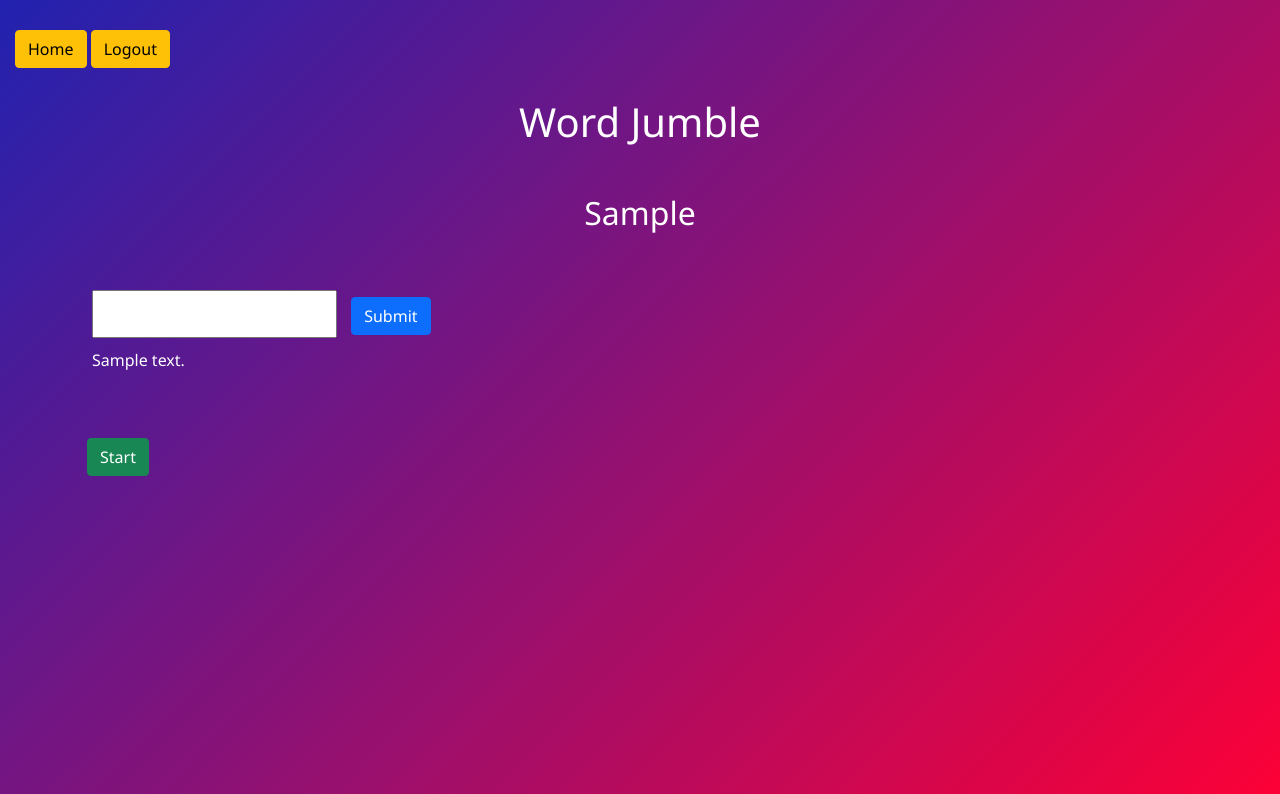
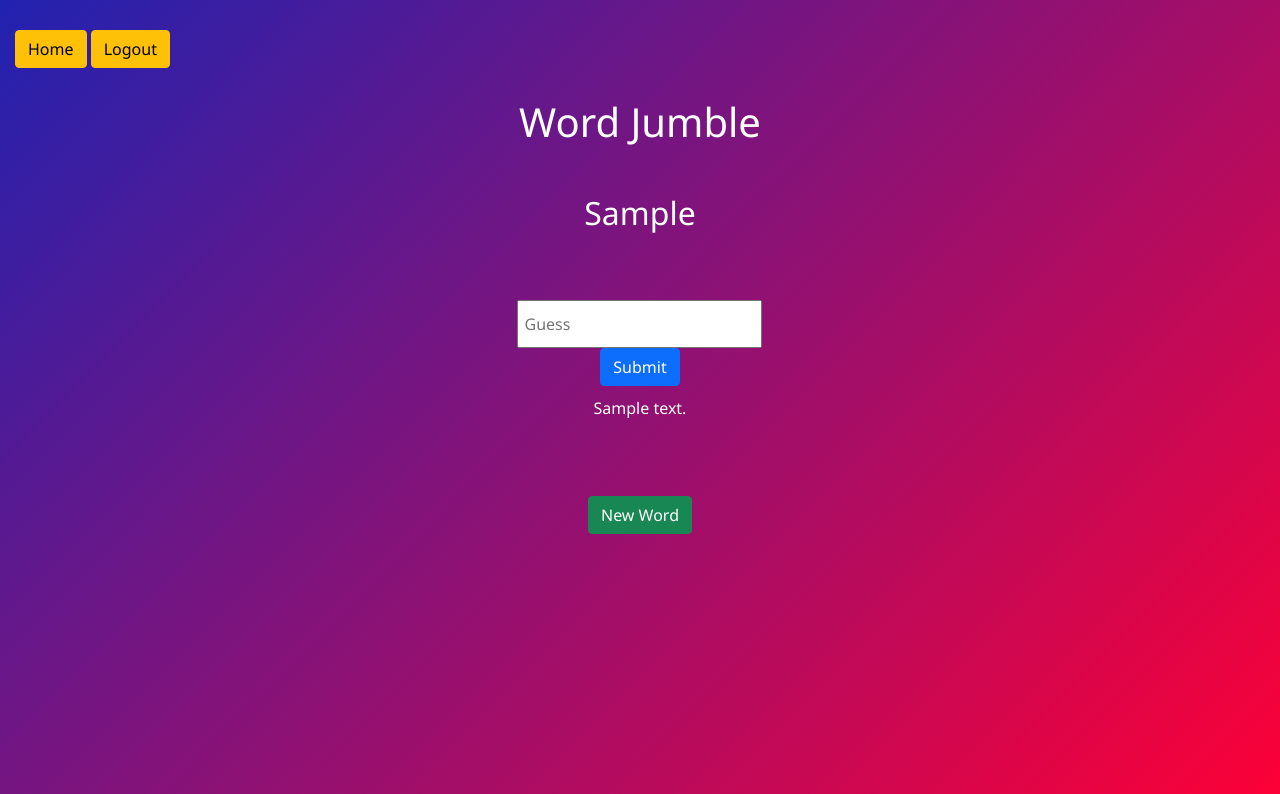
Before and after one commit to dpelli/hangman, a Django app: template word_games_app/templates/word_jumble.html in a window 1280 px wide. Shown: the top 794 px of the page. Run offline with Django 3.2, Linux system fonts and the light colour scheme; the template is opened without the code that fills it: most values are stand-ins (such as "Sample title", 1, 10 or a date in 2020).

Commit message:
more styling updates

```diff
--- a/word_games_app/static/style.css
+++ b/word_games_app/static/style.css
@@ -28,3 +28,6 @@ body {
     color: white;
     height: 100vh;
 }
+.row{
+    text-align: center;
+}
--- a/word_games_app/templates/word_jumble.html
+++ b/word_games_app/templates/word_jumble.html
@@ -26,7 +26,7 @@
     <div class="container">
         <h1>Word Jumble</h1>
         <div class="row">
-            <div class="col">
+            <div class="col-sm-4 offset-sm-4">
                 {% if jumbled_word != "" %}
                     <h2>{{jumbled_word}}</h2>
                 {% else %}
@@ -35,10 +35,12 @@
             </div>
         </div>
         <div class="row">
+            <div class="col-sm-4 offset-sm-4">
                 <form action="/guess" method="POST">
                     {% csrf_token %}
                     <div class="col" id="input">
-                    <input type="text" name="guess">
+                        <!-- <input type="text" name="guess"> -->
+                        <input type="text" name="guess" placeholder="Guess">
                     </div>
                     <div class="col" id="input">
                         <input id='append' type="submit" class="btn btn-primary" value="Submit">
@@ -46,9 +48,10 @@
                     <p id='secret'>{{answer}}</p>
                 </form>
             </div>
+        </div>
         <div class="row">
-            <div class="col">
-                <a class="btn btn-success" href="/start">Start</a>
+            <div class="col-sm-4 offset-sm-4">
+                <a class="btn btn-success" href="/start">New Word</a>
             </div>
         </div>
     </div>
--- a/word_games_app/views.py
+++ b/word_games_app/views.py
@@ -36,8 +36,9 @@ def rword(request):
 def word_jumble(request):
     if 'answer' not in request.session:
         request.session['answer'] = ""
-    if 'jumbled_word' not in request.session:
-        request.session['jumbled_word'] = ""
+    # if 'jumbled_word' not in request.session:
+    #     request.session['jumbled_word'] = ""
+    rword(request)
     context = {
         'jumbled_word': request.session['jumbled_word'],
         'answer': request.session['answer']
```
Lines whose indentation alone changed are shown as unchanged.
